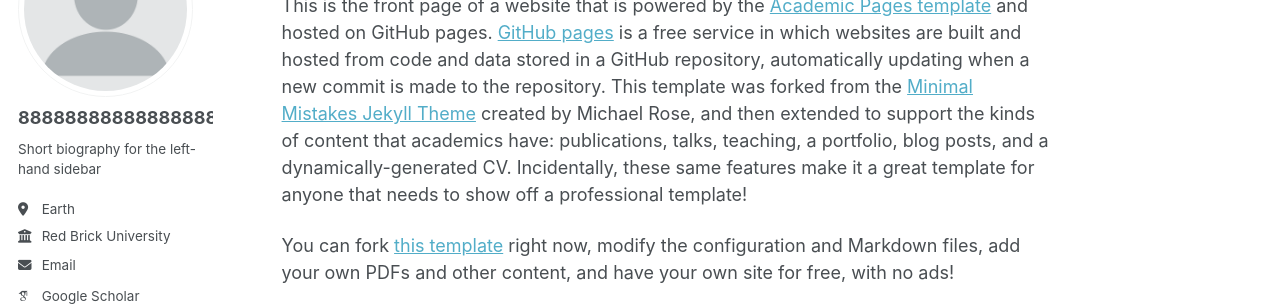
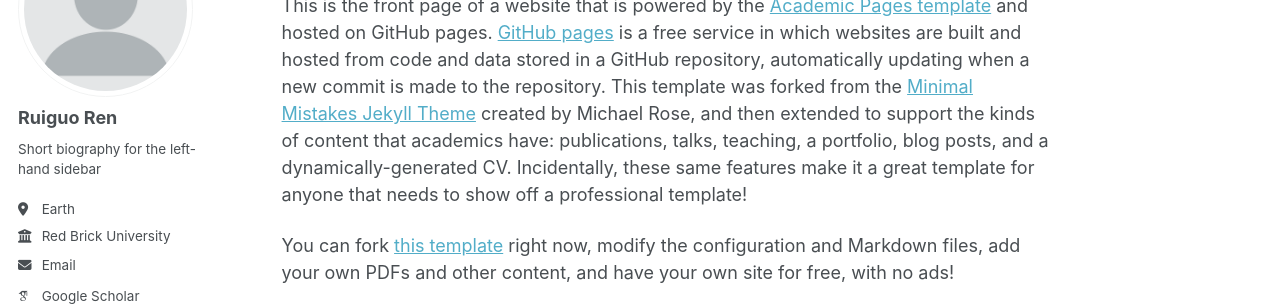
Before and after one commit to rgren-research/rgren-research.github.io, a Jekyll site: the page built from _pages/about.md, in a window 1280 px wide. Shown: the part 179-485 px from the top of the page. Built offline with Jekyll 4.4.1, drawn with Linux system fonts in a browser that asks for light colours; some web fonts are replaced; a script bundle is joined from its source files by our own code; library files that are not in the unit come from our copies.

Commit message:
Update _config.yml

```diff
--- a/_config.yml
+++ b/_config.yml
@@ -24,7 +24,7 @@ repository               : "rgren-research/rgren-research.github.io"
 author:
   # Biographic information
   avatar           : "profile.png"
-  name             : "88888888888888888888"
+  name             : "Ruiguo Ren"
   pronouns         : # example: "she/her"
   bio              : "Short biography for the left-hand sidebar"
   location         : "Earth"
```
